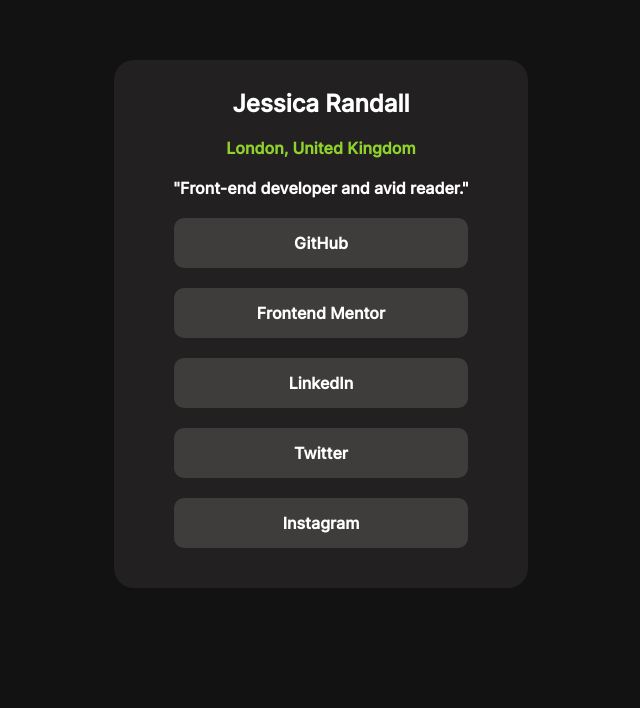
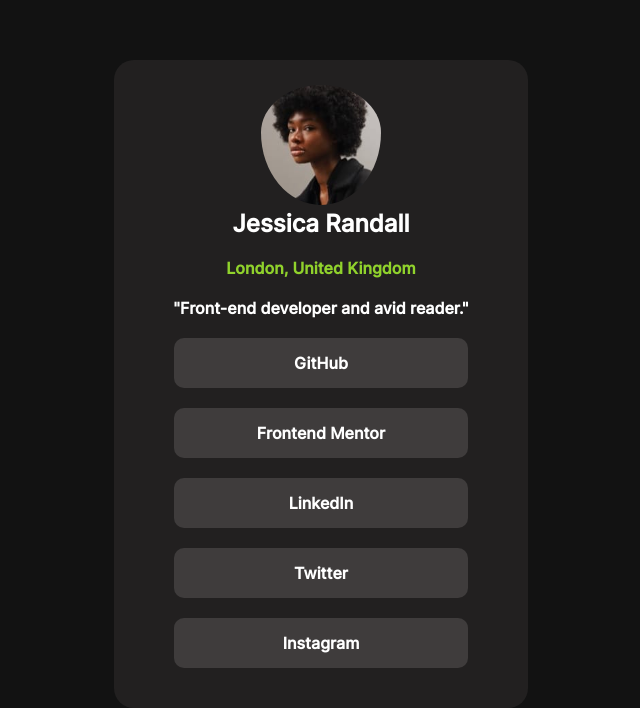
Before and after one commit to ouzoyouss/social-links-profile-main, a plain HTML site: page index.html in a window 1280 px wide. Shown: the part 140-848 px from the top of the page, without its empty margins (319-959 px from the left). Before the commit the page ends 800 px from the top, so only its background shows below. Drawn offline with Linux system fonts and the light colour scheme; files whose address does not match are found by name.

Commit message:
Update index.html

```diff
--- a/index.html
+++ b/index.html
@@ -4,13 +4,13 @@
     <meta charset="UTF-8">
     <meta name="viewport" content="width=device-width, initial-scale=1.0">
     <link rel="stylesheet" href="style.css">
-    <link rel="icon" href="/assets/images/favicon-32x32.png" type="image/png" />
+    <link rel="icon" href="favicon-32x32.png" type="image/png" />
     <title>Social Links Profile | FrontEnd Mentor</title>
 </head>
 <body>
     <center><div class="ch">
         <div class="card">
-            <img src="/assets/images/avatar-jessica.jpeg" width="120"  alt="">
+            <img src="avatar-jessica.jpeg" width="120"  alt="">
             <br>
             <h2>Jessica Randall</h2>
             <br>
```
